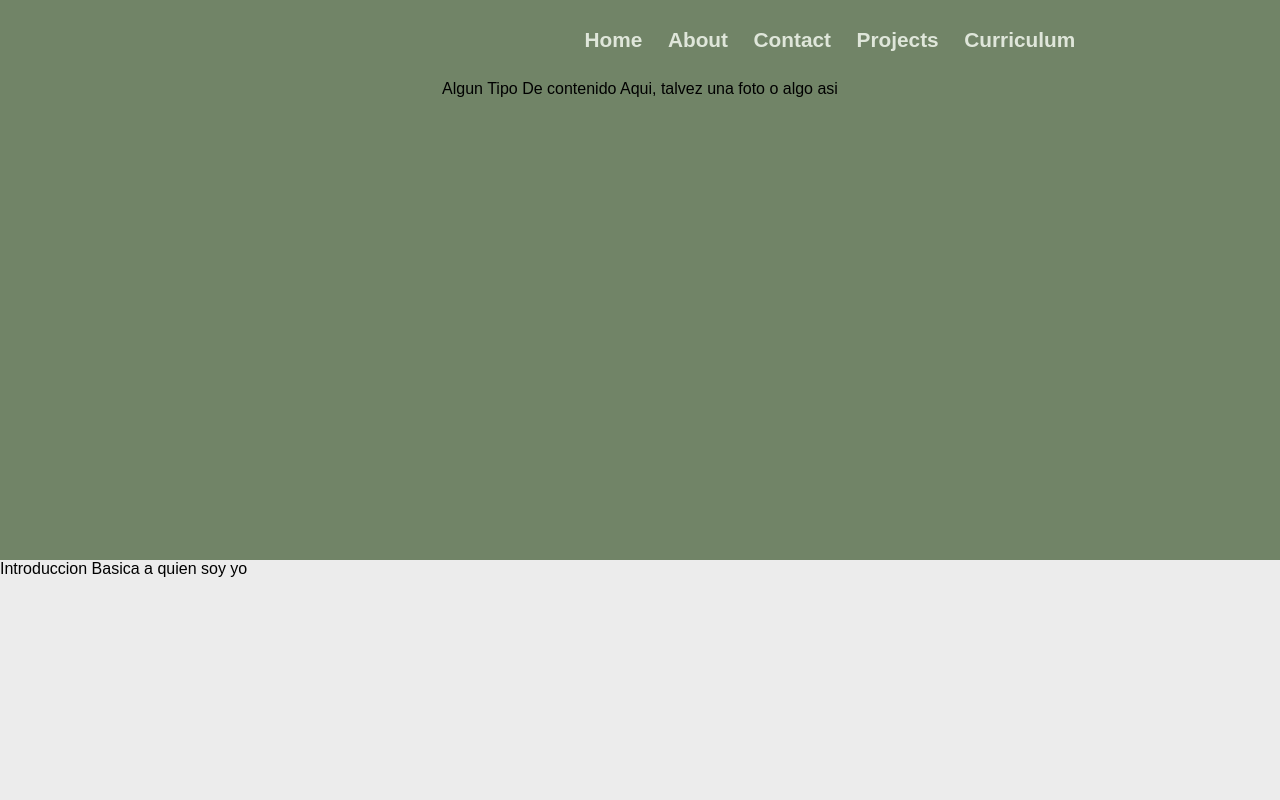
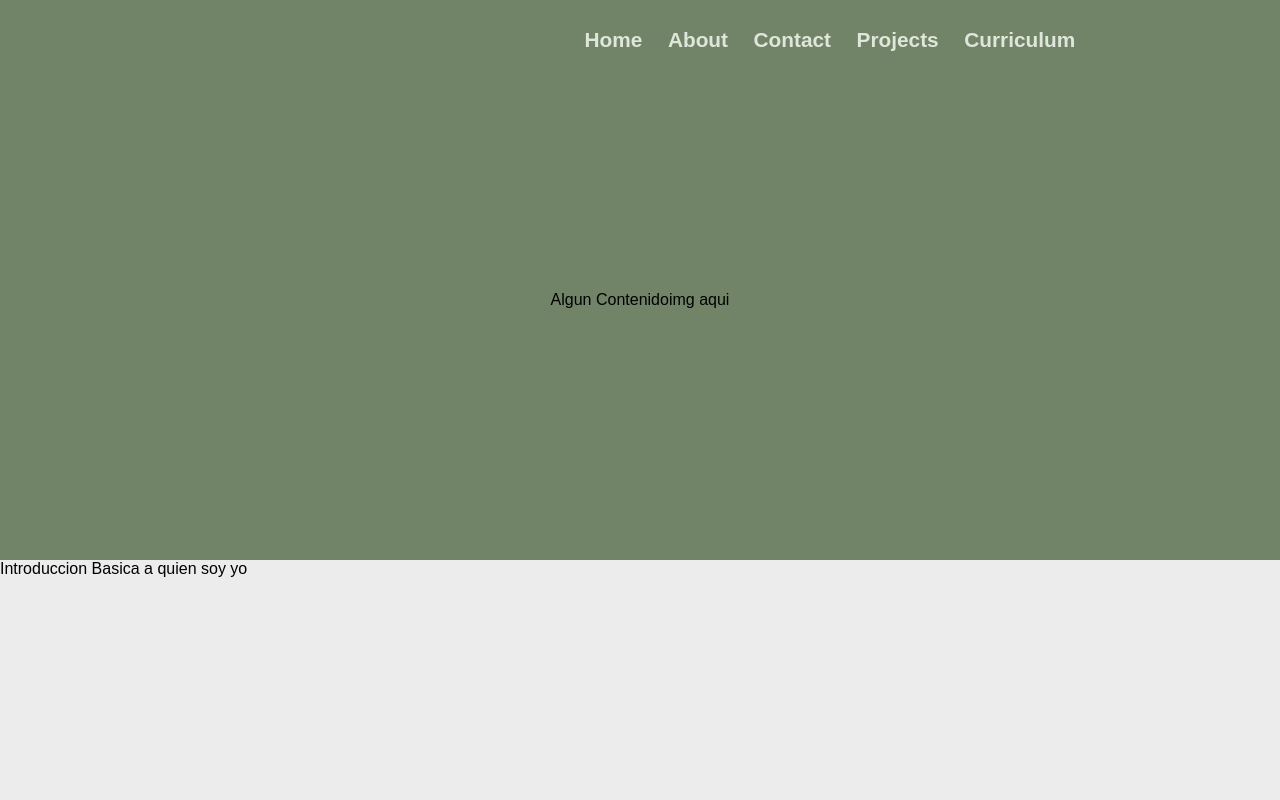
Before and after one commit to Steinvorth/Curriculum, a plain HTML site: page index.html in a window 1280 px wide. Shown: the top 800 px of the page. Drawn offline with Linux system fonts and the light colour scheme.

Commit message:
Header Section Advancement

```diff
--- a/index.html
+++ b/index.html
@@ -26,8 +26,18 @@
           </div>
 
           <div class="header-content">
-            <p>Algun Tipo De contenido Aqui, talvez una foto o algo asi</p>
+
+            <div class="text-content">
+              <p>Algun Contenido</p>
+
+              <div class="img">
+                img aqui
+              </div>
+
+            </div>
+
           </div>
+
         </div>
 
         <div id="contact-info">
@@ -37,7 +47,7 @@
           </div>
         </div>
 
-        <div id="proyects-info">
+        <div id="projects-info">
           <div class="basic-info">
             <p>Algunos Proyectos de Github</p>
           </div>
--- a/style.css
+++ b/style.css
@@ -9,22 +9,23 @@
     background-color: #718467;
     text-align: center;
     height: 70vh;
+
 }
 
 .navBar{
     height: 10vh;
     display: flex;
-    justify-content: flex-end;
+    justify-content: center;
+    align-items: center;
 }
 
 .navList{
     display: flex;
     align-items: center;
-    align-self: center;
+    justify-content: flex-end;
+    list-style-type: none;
+    width: 70%;
 
-    list-style-type: none;
-
-    margin-right: 15%;
 }
 
 .navOption{
@@ -35,23 +36,39 @@
     margin: 0 1vw;
 }
 
+.header-content{
+    display: flex;
+    align-items: center;
+    justify-content: center;
+}
+
+.text-content{
+    display: flex;
+    align-items: center;
+    justify-content: center;
+    height: 55vh;
+    width: 70%;
+}
+
 /* Contact Div */
-
 #contact-info{
     background-color: #ECECEC;
     height: 60vh;
 }
 
-#proyects-info{
+/* Projects Div */
+#projects-info{
     background-color: #9CAF88;
     height: 60vh;
 }
 
+/* Curriculum Div */
 #curriculum-div{
     background-color: #dfe6da;
     height: 60vh;
 }
 
+/* footer */
 #footer-div{
     background-color: #dfe6da;
     height: 10vh;
```
